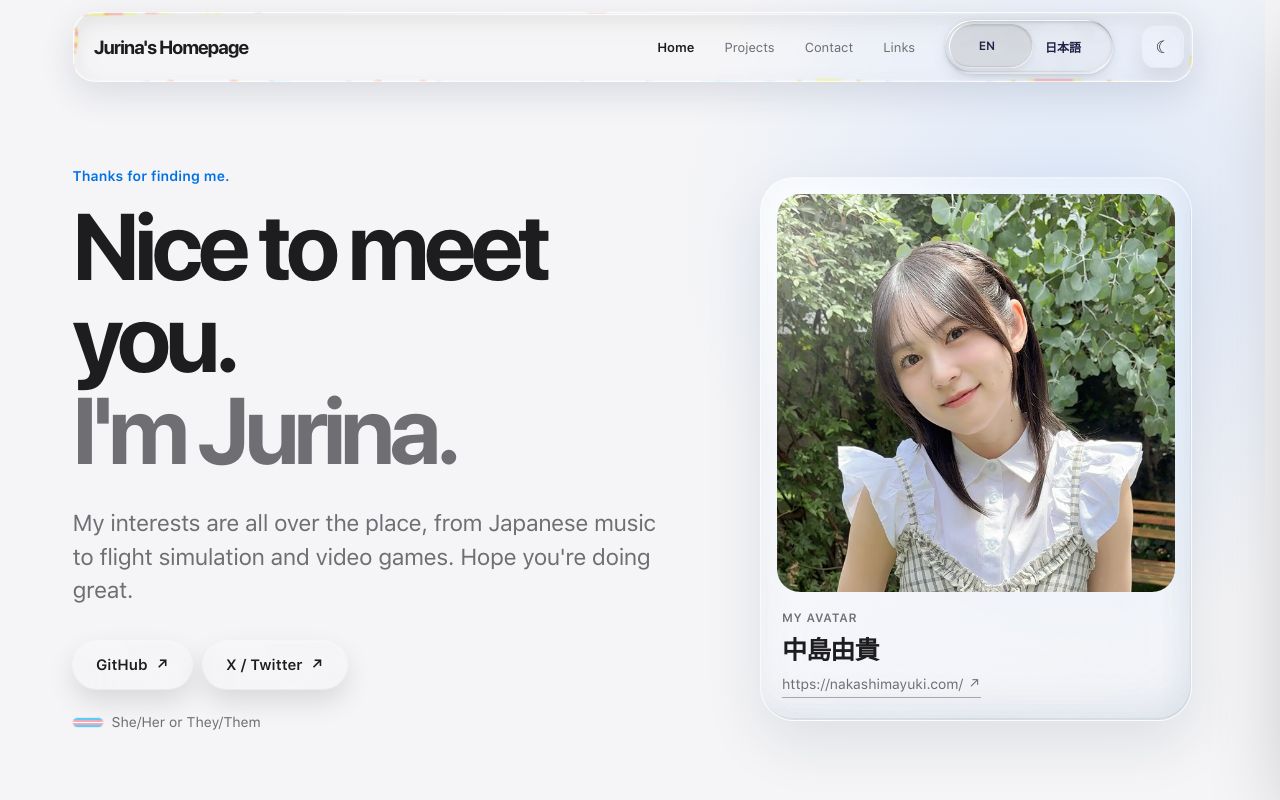
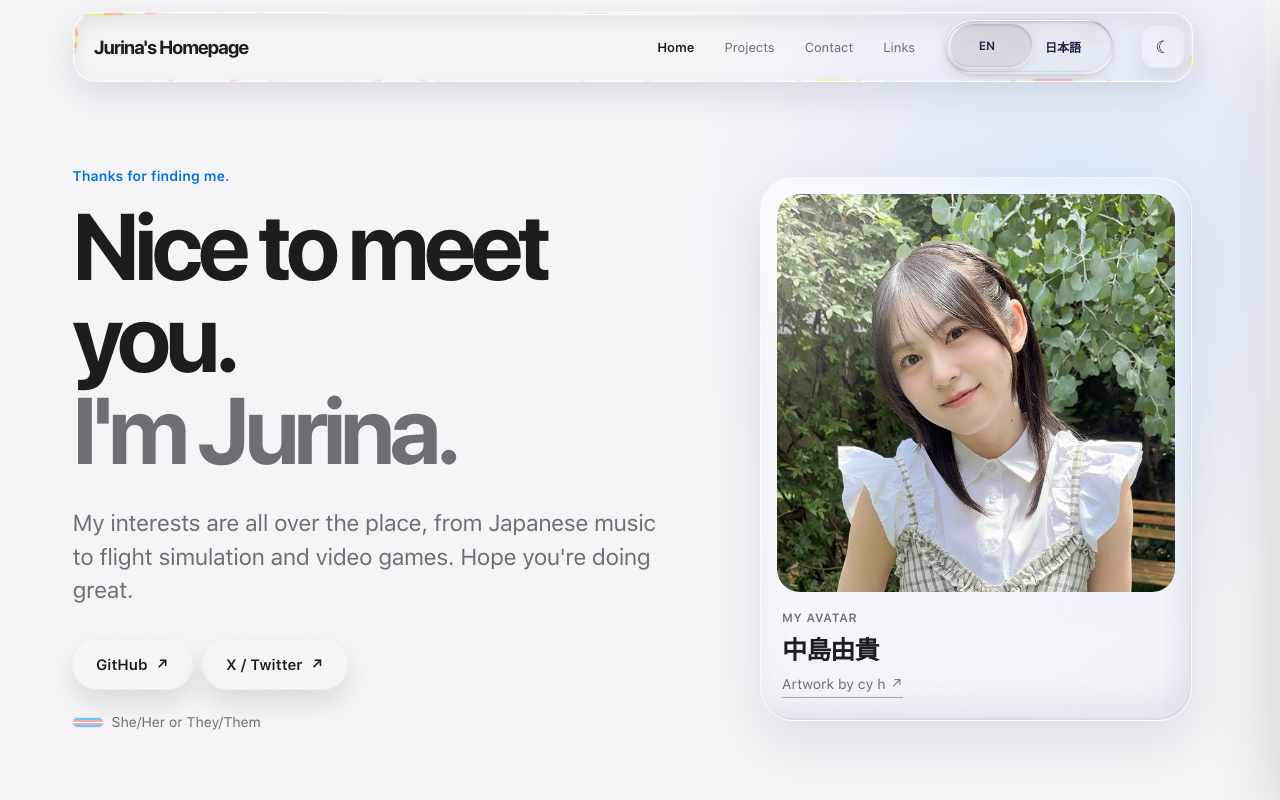
Before and after one commit to lpxlpx7/jurinas-website, a plain HTML site: page index.html in a window 1280 px wide. Shown: the top 800 px of the page. Drawn offline with Linux system fonts and the light colour scheme; no server answers.

Commit message:
Update avatar artwork credit

```diff
--- a/index.html
+++ b/index.html
@@ -73,8 +73,8 @@
             <h2>中島由貴</h2>
           </div>
         </div>
-        <a class="portrait-reference" href="https://nakashimayuki.com/" target="_blank" rel="noopener noreferrer">
-          <span>https://nakashimayuki.com/</span><span aria-hidden="true">↗</span>
+        <a class="portrait-reference" href="https://x.com/cyh74022818" target="_blank" rel="noopener noreferrer">
+          <span>Artwork by cy h</span><span aria-hidden="true">↗</span>
         </a>
       </aside>
     </section>
```
